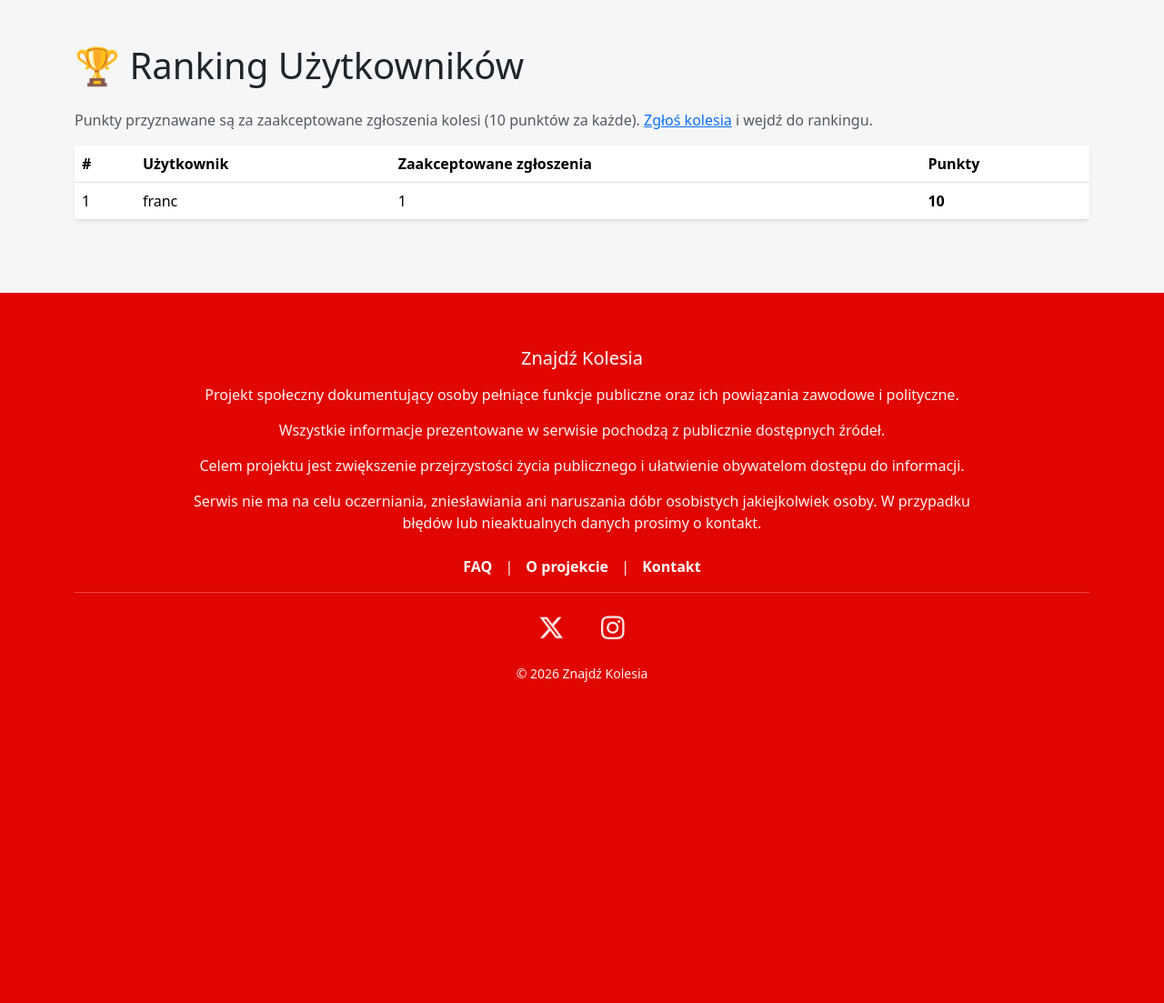
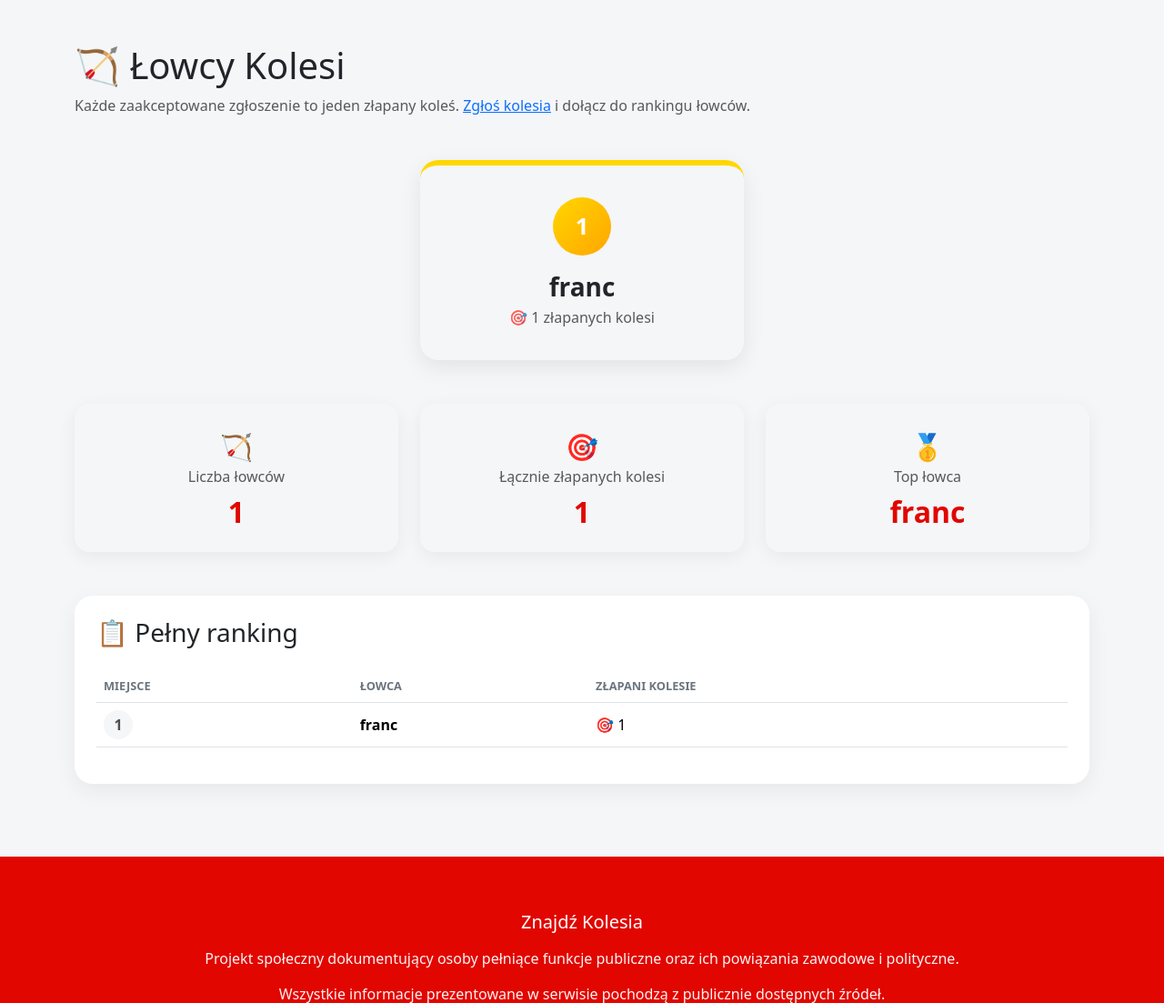
Before and after one commit to nekkess/znajdz-kolesia, a Django app: page /ranking-uzytkownikow/ in a window 1280 px wide. Shown: the part 80-1183 px from the top of the page at 91% size. Before the commit the page ends 830 px from the top, so only its background shows below. Run offline with Django 5.2, Linux system fonts and the light colour scheme; data comes from the database, SQL or seed files in the repository; tables that the repository leaves empty hold one stand-in row (values such as "Sample post").

Commit message:
Redesign user ranking as "Łowcy Kolesi" with podium UI
Renames "Ranking Użytkowników" to "Łowcy Kolesi" and replaces the raw
points metric (which required knowing the arbitrary points-per-approval
value) with a plain count of captured kolesie - approved submissions,
displayed the same way everywhere. Adds a podium for the top 3 and
stat cards (hunter count, total caught, top hunter), reusing the visual
language already established on the party ranking page instead of a
bare table.

Drops the now-unused POINTS_PER_APPROVAL constant.

```diff
--- a/osoby/models.py
+++ b/osoby/models.py
@@ -214,8 +214,6 @@ class PersonVote(models.Model):
 
 
 class PersonSubmission(models.Model):
-    POINTS_PER_APPROVAL = 10
-
     STATUS_CHOICES = [
         ("pending", "Oczekujące"),
         ("approved", "Zaakceptowane"),
--- a/osoby/views.py
+++ b/osoby/views.py
@@ -240,16 +240,18 @@ def ranking_users(request):
         {
             "user": u,
             "count": u.approved_count,
-            "points": u.approved_count * PersonSubmission.POINTS_PER_APPROVAL,
         }
         for u in users
     ]
+
+    total_caught = sum(entry["count"] for entry in ranking)
 
     return render(
         request,
         "ranking_users.html",
         {
-            "ranking": ranking
+            "ranking": ranking,
+            "total_caught": total_caught,
         }
     )
 
--- a/templates/base.html
+++ b/templates/base.html
@@ -408,7 +408,7 @@ body{
 
         <li>
             <a class="dropdown-item" href="/ranking-uzytkownikow/">
-                🏆 Ranking Użytkowników
+                🏹 Łowcy Kolesi
             </a>
         </li>
 
--- a/templates/ranking_users.html
+++ b/templates/ranking_users.html
@@ -1,36 +1,215 @@
 {% extends 'base.html' %}
 
 {% block title %}
-Ranking Użytkowników
+Łowcy Kolesi
+{% endblock %}
+
+{% block extra_css %}
+<style>
+
+.podium-card{
+    border:none;
+    border-radius:20px;
+    box-shadow:0 8px 25px rgba(0,0,0,.08);
+    text-align:center;
+    padding:35px 20px;
+    height:100%;
+    transition:.2s;
+}
+
+.podium-card:hover{
+    transform:translateY(-6px);
+}
+
+.podium-card.gold{
+    border-top:6px solid #FFD700;
+}
+
+.podium-card.silver{
+    border-top:6px solid #C0C0C0;
+    margin-top:28px;
+}
+
+.podium-card.bronze{
+    border-top:6px solid #CD7F32;
+    margin-top:28px;
+}
+
+.podium-rank-badge{
+    width:64px;
+    height:64px;
+    border-radius:50%;
+    display:flex;
+    align-items:center;
+    justify-content:center;
+    font-weight:800;
+    font-size:1.6rem;
+    color:white;
+    margin:0 auto 18px;
+}
+
+.podium-card.gold .podium-rank-badge{
+    background:linear-gradient(135deg,#FFD700,#FFA500);
+}
+
+.podium-card.silver .podium-rank-badge{
+    background:linear-gradient(135deg,#E8E8E8,#AFAFAF);
+}
+
+.podium-card.bronze .podium-rank-badge{
+    background:linear-gradient(135deg,#CD7F32,#8B5A2B);
+}
+
+.podium-card h3{
+    font-weight:800;
+    margin-bottom:4px;
+}
+
+.section-card{
+    border:none;
+    border-radius:20px;
+    box-shadow:0 8px 25px rgba(0,0,0,.06);
+}
+
+.stat-card{
+    border:none;
+    border-radius:16px;
+    box-shadow:0 5px 20px rgba(0,0,0,.06);
+    text-align:center;
+    padding:25px;
+    height:100%;
+}
+
+.stat-card .stat-icon{
+    font-size:1.8rem;
+}
+
+.stat-card h2{
+    font-weight:800;
+    color:#e10600;
+    margin:8px 0 0;
+}
+
+.ranking-table th{
+    border-top:none;
+    color:#6c757d;
+    font-weight:600;
+    text-transform:uppercase;
+    font-size:.8rem;
+}
+
+.ranking-table td{
+    vertical-align:middle;
+}
+
+.rank-pill{
+    display:inline-flex;
+    align-items:center;
+    justify-content:center;
+    width:32px;
+    height:32px;
+    border-radius:50%;
+    background:#f4f6f8;
+    font-weight:700;
+    color:#495057;
+}
+
+</style>
 {% endblock %}
 
 {% block content %}
 
-<div class="container mt-5">
+<div class="container mt-5 mb-5">
 
-    <h1 class="mb-4">
-        🏆 Ranking Użytkowników
+    <h1 class="mb-2">
+        🏹 Łowcy Kolesi
     </h1>
 
-    <p class="text-muted">
-        Punkty przyznawane są za zaakceptowane zgłoszenia kolesi
-        (10 punktów za każde).
+    <p class="text-muted mb-5">
+        Każde zaakceptowane zgłoszenie to jeden złapany koleś.
         <a href="{% url 'zglos_kolesia' %}">Zgłoś kolesia</a>
-        i wejdź do rankingu.
+        i dołącz do rankingu łowców.
     </p>
 
     {% if ranking %}
 
-    <div class="card shadow-sm border-0">
+    <div class="row g-4 mb-5 justify-content-center">
 
-        <table class="table table-hover mb-0">
+        {% if ranking|length > 1 %}
+        <div class="col-md-4 order-2 order-md-1">
+            <div class="podium-card silver">
+                <div class="podium-rank-badge">2</div>
+                <h3>{{ ranking.1.user.username }}</h3>
+                <p class="text-muted mb-0">🎯 {{ ranking.1.count }} złapanych kolesi</p>
+            </div>
+        </div>
+        {% endif %}
+
+        <div class="col-md-4 order-1 order-md-2">
+            <div class="podium-card gold">
+                <div class="podium-rank-badge">1</div>
+                <h3>{{ ranking.0.user.username }}</h3>
+                <p class="text-muted mb-0">🎯 {{ ranking.0.count }} złapanych kolesi</p>
+            </div>
+        </div>
+
+        {% if ranking|length > 2 %}
+        <div class="col-md-4 order-3 order-md-3">
+            <div class="podium-card bronze">
+                <div class="podium-rank-badge">3</div>
+                <h3>{{ ranking.2.user.username }}</h3>
+                <p class="text-muted mb-0">🎯 {{ ranking.2.count }} złapanych kolesi</p>
+            </div>
+        </div>
+        {% endif %}
+
+    </div>
+
+    <div class="row g-4 mb-5">
+
+        <div class="col-md-4">
+            <div class="stat-card">
+                <div class="stat-icon">🏹</div>
+                <div class="text-muted">Liczba łowców</div>
+                <h2>{{ ranking|length }}</h2>
+            </div>
+        </div>
+
+        <div class="col-md-4">
+            <div class="stat-card">
+                <div class="stat-icon">🎯</div>
+                <div class="text-muted">Łącznie złapanych kolesi</div>
+                <h2>{{ total_caught }}</h2>
+            </div>
+        </div>
+
+        <div class="col-md-4">
+            <div class="stat-card">
+                <div class="stat-icon">🥇</div>
+                <div class="text-muted">Top łowca</div>
+                <h2>{{ ranking.0.user.username }}</h2>
+            </div>
+        </div>
+
+    </div>
+
+    <div class="card section-card">
+
+        <div class="card-body p-4">
+
+            <h3 class="mb-4">
+                📋 Pełny ranking
+            </h3>
+
+            <div class="table-responsive">
+
+            <table class="table ranking-table">
 
                 <thead>
                     <tr>
-                    <th>#</th>
-                    <th>Użytkownik</th>
-                    <th>Zaakceptowane zgłoszenia</th>
-                    <th>Punkty</th>
+                        <th>Miejsce</th>
+                        <th>Łowca</th>
+                        <th>Złapani kolesie</th>
                     </tr>
                 </thead>
 
@@ -39,10 +218,9 @@ Ranking Użytkowników
                 {% for entry in ranking %}
 
                     <tr>
-                    <td>{{ forloop.counter }}</td>
-                    <td>{{ entry.user.username }}</td>
-                    <td>{{ entry.count }}</td>
-                    <td class="fw-bold">{{ entry.points }}</td>
+                        <td><span class="rank-pill">{{ forloop.counter }}</span></td>
+                        <td class="fw-bold">{{ entry.user.username }}</td>
+                        <td>🎯 {{ entry.count }}</td>
                     </tr>
 
                 {% endfor %}
@@ -53,10 +231,14 @@ Ranking Użytkowników
 
             </div>
 
+        </div>
+
+    </div>
+
     {% else %}
 
     <div class="alert alert-info">
-        Nikt jeszcze nie zdobył punktów. Bądź pierwszy!
+        Nikt jeszcze nie złapał kolesia. Bądź pierwszym łowcą!
     </div>
 
     {% endif %}
```
Lines whose indentation alone changed are shown as unchanged.
